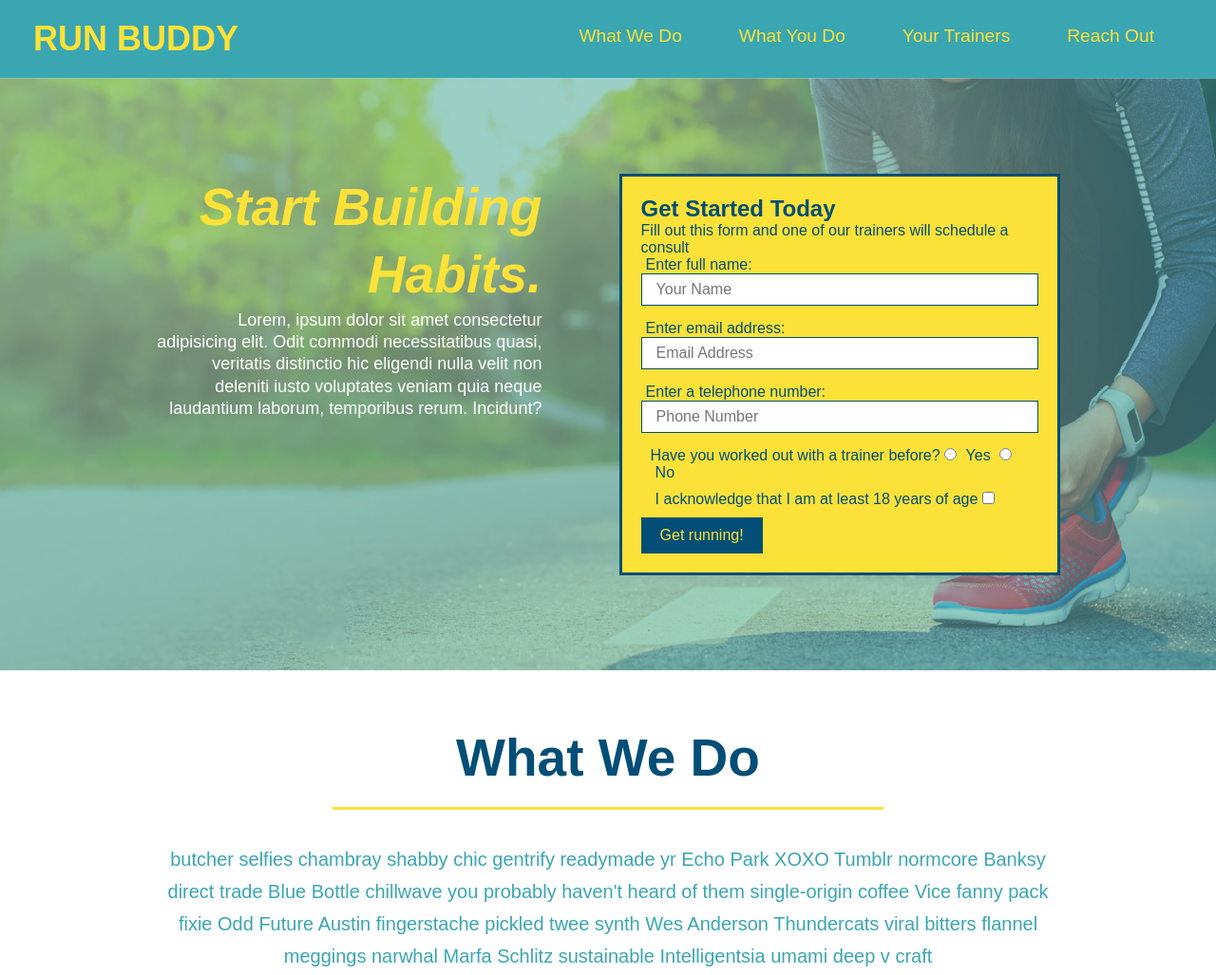
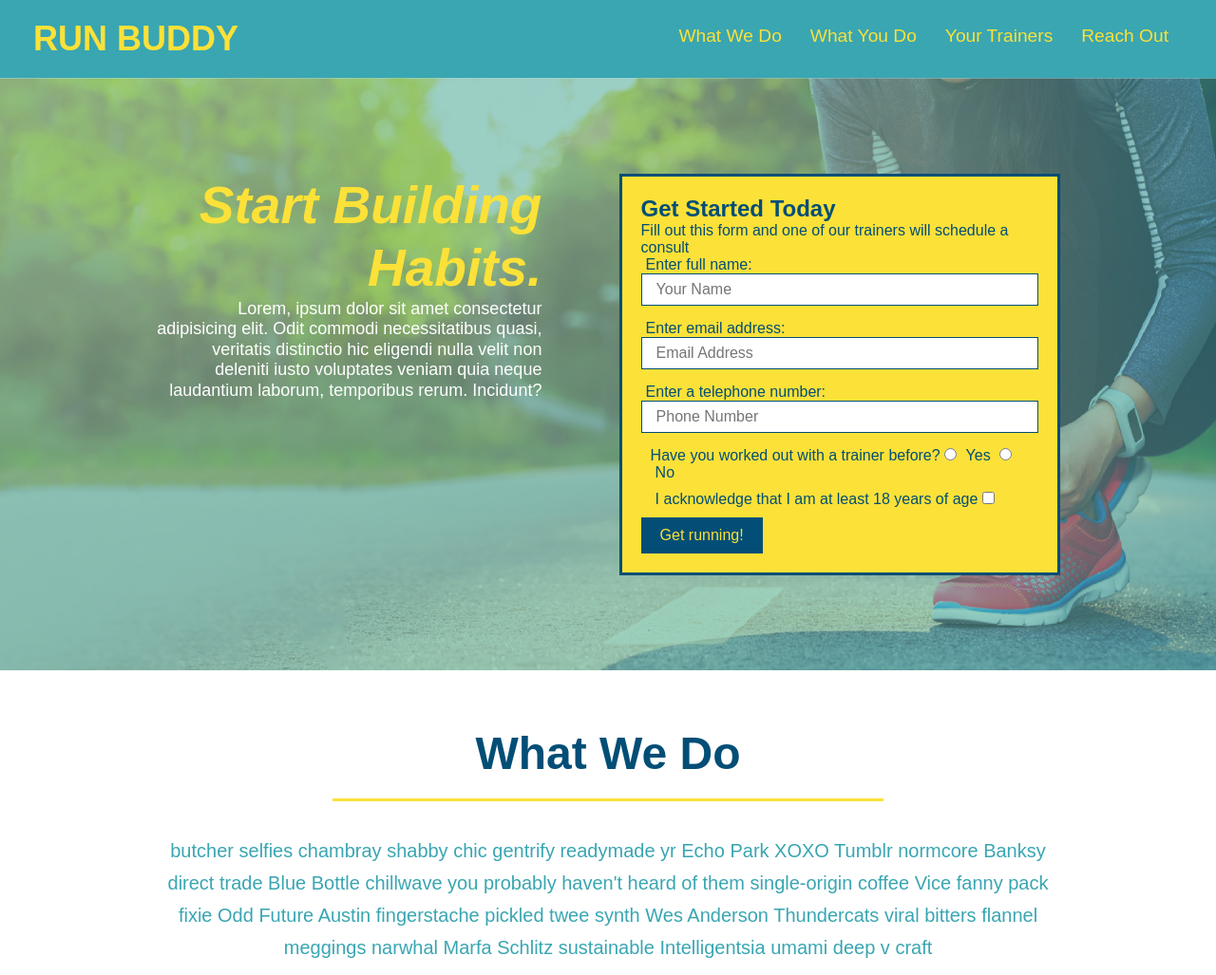
Before and after one commit to patricklago21/run-buddy-new, a plain HTML site: page index.html in a window 1280 px wide. Shown: the top 1027 px of the page at 95% size. Drawn offline with Linux system fonts and the light colour scheme.

Commit message:
build media queries in stylesheet

```diff
--- a/assets/css/style.css
+++ b/assets/css/style.css
@@ -37,7 +37,7 @@ header nav ul {
 }
 
 header nav ul li a {
-    margin: 0 30px;
+    padding: 10px 15px;
     font-weight: lighter;
     font-size: 1.5vw;
 }
@@ -89,6 +89,7 @@ section {
     display: flex;
     justify-content: center;
     flex-wrap: wrap;
+    align-items: flex-start;
 }
 /* hero style end */
 
@@ -143,7 +144,7 @@ section {
     margin: 3.5%;
     color: #fff;
     font-size: 18px;
-    line-height: 1.3;
+    line-height: 1.2;
 }
 
 .hero-cta h2 {
@@ -167,7 +168,7 @@ section {
 }
 
 .section-title {
-    font-size: 55px;
+    font-size: 48px;
     color: #024e76;
     border-bottom: 3px solid;
     padding-bottom: 20px;
@@ -347,3 +348,18 @@ section {
     padding: 15px 0;
     font-size: 16px;
 }
+
+/* media query for smaller desktop screens and smaller */
+@media screen and (max-width: 980px) {
+
+}
+
+/* media query for tablets and smaller */
+@media screen and (max-width: 768px) {
+
+}
+
+/* media query for mobile phones and smaller */
+@media screen and (max-width: 575px) {
+
+}
--- a/index.html
+++ b/index.html
@@ -2,7 +2,8 @@
 <html lang="eng">
     <head>
         <meta charset="UTF-8" />
-        <link rel="stylesheet" type= "text/css" href="assets/css/style.css" />
+        <meta name="viewport" content="width=device-width, initial-scale=1.0"/>
+        <link rel="stylesheet" type= "text/css" href="assets/css/style.css"/>
         <title>Run Buddy</title>
     </head>
     <body>
```
Also changed, not shown: privacy-policy.html (+1 -0 lines), 1 other file.
